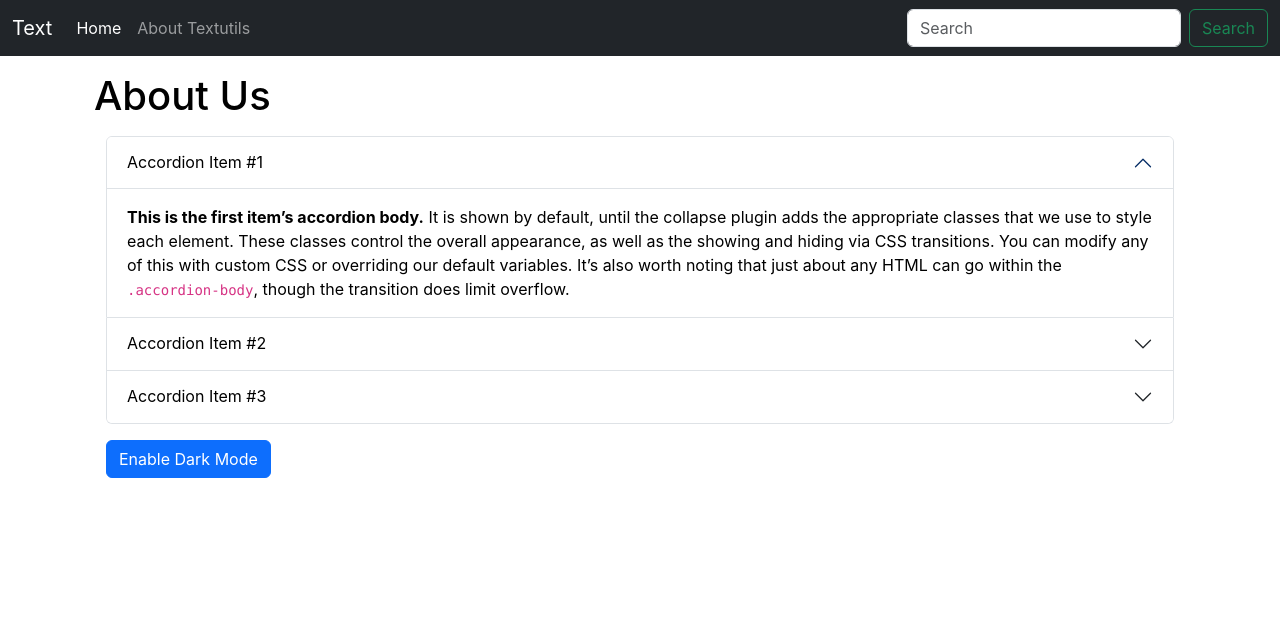
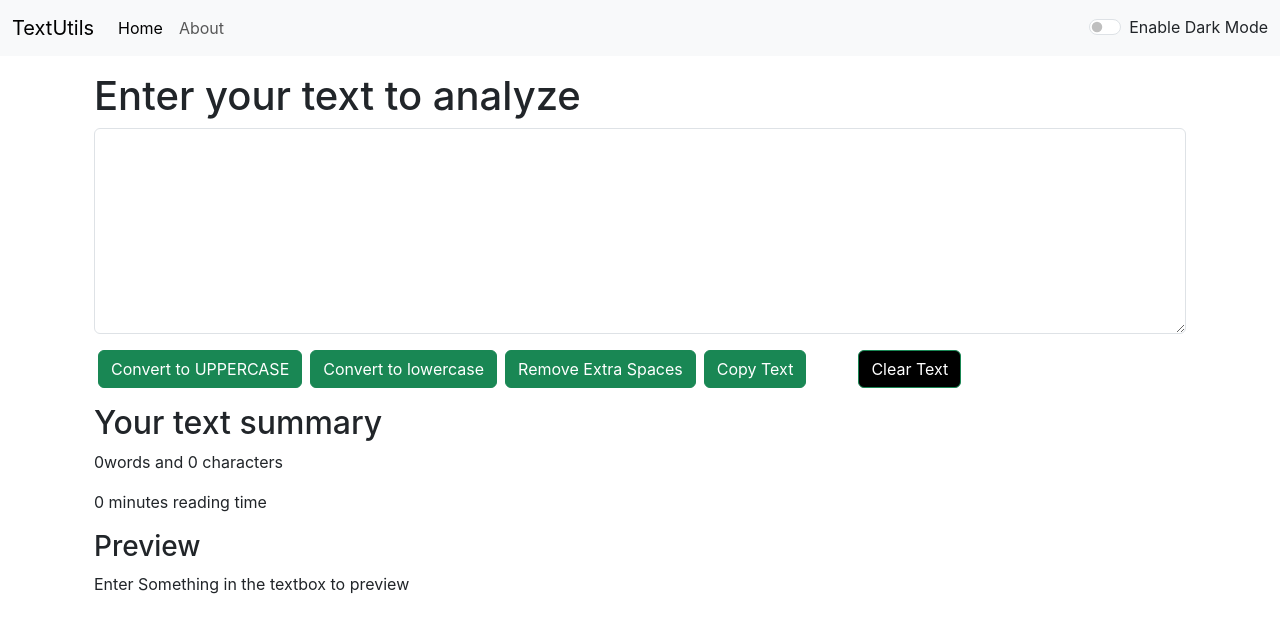
Before and after one commit to nikhilkumar-05/my-react-app, a React (Create React App) app: page / in a window 1280 px wide. Shown: the top 632 px of the page. Built offline with nearby package versions, Linux system fonts and the light colour scheme.

Commit message:
dark mode enabled

```diff
--- a/src/App.js
+++ b/src/App.js
@@ -1,18 +1,62 @@
 import './App.css';
-import About from './components/About';
+
 import Navbar from './components/Navbar';
-// import TextForm from './components/TextForm';  // Removed unused import
+import TextForm from './components/TextForm';  // Removed unused import
+import React,{ useState } from 'react';
 
+
+// import About from './components/About';
 function App() {
-  return (
+  const [mode, setMode] = useState("light");
+
+  const toggleMode = () => {
+    if (mode === "light") {
+      setMode("dark");
+      document.body.style.backgroundColor = "rgb(11, 60, 52)";
+    } else {
+      setMode("light");
+      document.body.style.backgroundColor = "white";
+    }
+  };
+
+ return (
     <>
-      <Navbar title="Text" aboutText="About Textutils" />
+
+      <Navbar title="TextUtils" aboutText="About" mode={mode} toggleMode={toggleMode} />
+
+
+
       <div className="container my-3">
-        {/* <TextForm heading="Enter text here to analyze" /> */}  {/* Uncomment if needed */}
-        <About />
+        <TextForm heading="Enter your text to analyze" mode={mode} />
       </div>
     </>
   );
 }
 
+// function App() {
+//   const [mode, setMode] = useState('dark  '); // Whether dark mode is enabled or not
+//   const toggleMode =()=>{
+//     if(mode==='light'){
+//       setMode('dark');
+//       document.body.style.backgroundColor = 'black';
+//       document.body.style.color = "white";
+//     }
+//     else{
+//       setMode('light  ');
+//       document.body.style.backgroundColor = "white";
+//       document.body.style.color = "black";
+//     }
+//   }
+//   return (
+//     <>
+//       <Navbar title="Text"aboutText="About Textutils" mode={mode} toggleMode={toggleMode} />
+//       <div className="container my-3">
+//         <TextForm heading="Enter text here to analyze" />
+//       {/* <About/> */}
+//       </div>
+//     </>
+//   );
+// }
+
+
 export default App;
--- a/src/components/About.js
+++ b/src/components/About.js
@@ -11,14 +11,14 @@ export default function About() {
   const toggleStyle = () => {
     if (mystyle.color === 'black') {
       setMystyle({
-        color: 'green',
+        color: 'white',
         backgroundColor: 'black',
       });
       setBtnText('Enable Light Mode');
     } else {
       setMystyle({
-        color: 'black',
-        backgroundColor: 'white ',
+        color: ' white',
+        backgroundColor: 'white',
       });
       setBtnText('Enable Dark Mode');
     }
--- a/src/components/Navbar.js
+++ b/src/components/Navbar.js
@@ -3,7 +3,7 @@ import PropTypes from 'prop-types';
 
 export default function Navbar(props) {
   return (
-    <nav className="navbar navbar-expand-lg navbar-dark bg-dark">
+     <nav className={`navbar navbar-expand-lg navbar-${props.mode} bg-${props.mode}`}>
       <div className="container-fluid">
         <a className="navbar-brand" href="/">{props.title}</a>
         <button
@@ -26,10 +26,15 @@ export default function Navbar(props) {
               <a className="nav-link" href="/">{props.aboutText}</a>
             </li>
           </ul>
-          <form className="d-flex">
+          {/* <form className="d-flex">
             <input className="form-control me-2" type="search" placeholder="Search" aria-label="Search" />
             <button className="btn btn-outline-success" type="submit">Search</button>
-          </form>
+          </form> */}
+          <div className={`form-check form-switch text-${props.mode==='light'?'dark':'light'}`}>
+                <input className="form-check-input" onClick= {props.toggleMode} type="checkbox" role="switch" id="switchCheckDefault"/>
+                <label className="form-check-label" htmlFor="switchCheckDefault">Enable {props.mode === 'light' ? 'Dark' : 'Light'} Mode  </label>
+
+              </div>
         </div>
       </div>
     </nav>
@@ -39,9 +44,12 @@ export default function Navbar(props) {
 Navbar.propTypes = {
   title: PropTypes.string.isRequired,
   aboutText: PropTypes.string.isRequired,
+  mode: PropTypes.string.isRequired,
+  toggleMode: PropTypes.func.isRequired,
 };
 
 Navbar.defaultProps = {
   title: "Default Title",
   aboutText: "Default About",
+  mode:"light",
 };
--- a/src/components/TextForm.js
+++ b/src/components/TextForm.js
@@ -1,5 +1,5 @@
 import React, {useState} from 'react'
-
+import PropTypes from 'prop-types';
 export default function TextForm(props) {
     const handleUpClick =()=>{
         // console.log("Uppercase was clicked" +text)
@@ -16,7 +16,7 @@ export default function TextForm(props) {
         setText(newTexttt)
     }
     const handleCopyText =()=>{
-        var text =document.getElementById("mybox");
+        const text =document.getElementById("mybox");
         text.select();
         text.setSelectionRange(0,9999);
         navigator.clipboard.writeText(text.value);
@@ -35,10 +35,16 @@ export default function TextForm(props) {
     // setText("new text"); // correct way to change the state
     return (
     <>
-        <div className="Container">
+        <div className={`container ${props.mode === 'dark' ? 'text-light' : 'text-dark'}`}>
             <h1>{props.heading} </h1>
             <div className="mb-3">
-                <textarea className="form-control" value={text} onChange={handleOnChange} id="mybox" rows="8"></textarea>
+                <textarea
+            className={`form-control ${props.mode === 'dark' ? 'bg-dark text-light' : ''}`} // FIX: Added conditional classes for dark background and light text in textarea when in dark mode
+            value={text}
+            onChange={handleOnChange}
+            id="mybox"
+            rows="8">
+            </textarea>
             </div>
             <button className="btn btn-success mx-1" onClick={handleUpClick}>Convert to UPPERCASE</button>
             <button className="btn btn-success mx-1" onClick={handleLoClick}>Convert to lowercase</button>
@@ -48,12 +54,12 @@ export default function TextForm(props) {
 
 
         </div>
-        <div className="container my-3">
+       <div className={`container my-3 ${props.mode === 'dark' ? 'text-light' : 'text-dark'}`}>
             <h2>Your text summary</h2>
             <p>{text.trim()===""?0:text.trim().split(/\s+/).length}words and {text.length} characters</p>
             <p>{0.08 * text.split(" ").length -0.08} minutes reading time </p>
             <h3>Preview</h3>
-            <p>{text}</p>
+            <p>{text.length>0?text:"Enter Something in the textbox to preview"}</p>
         </div>
         </>
     )
```
